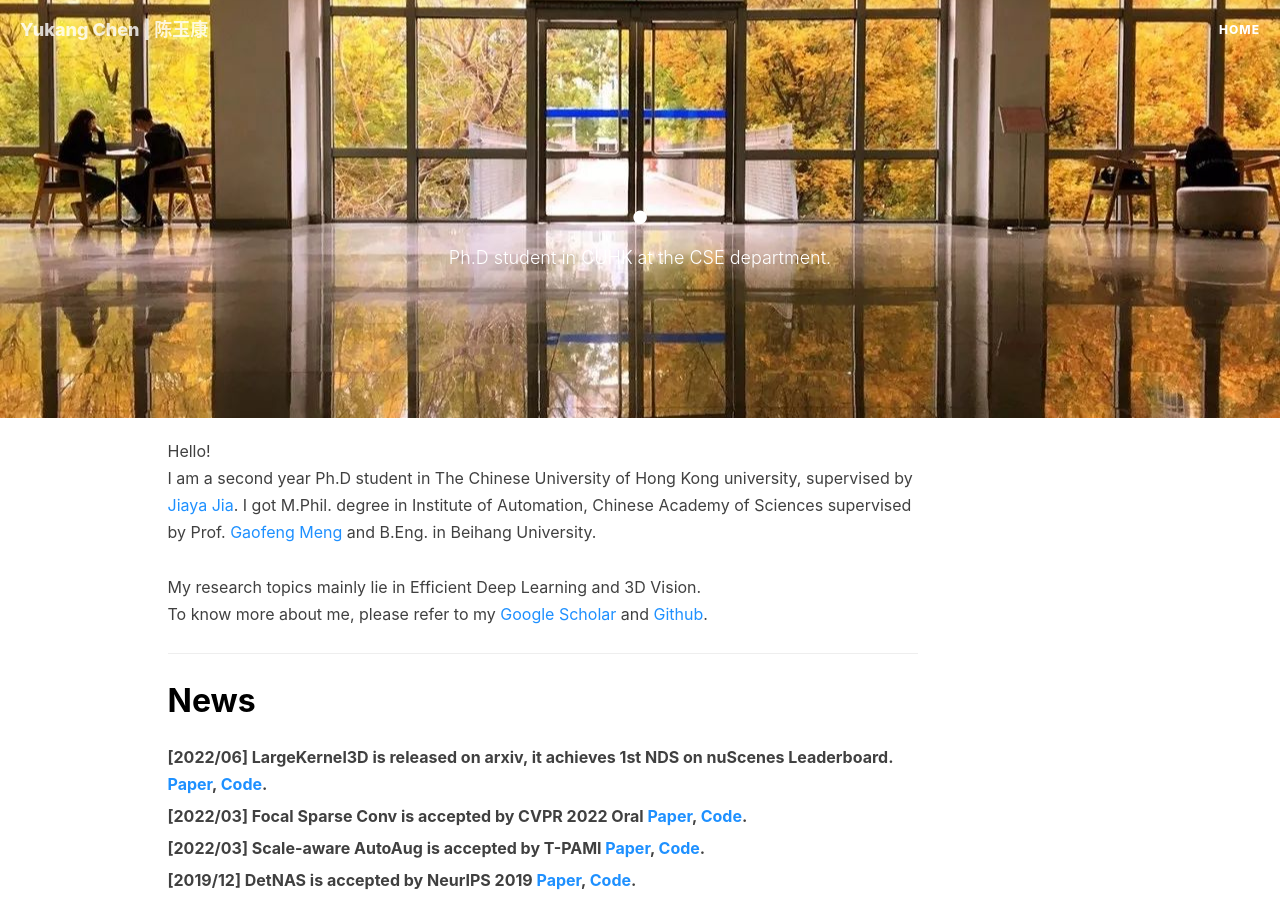
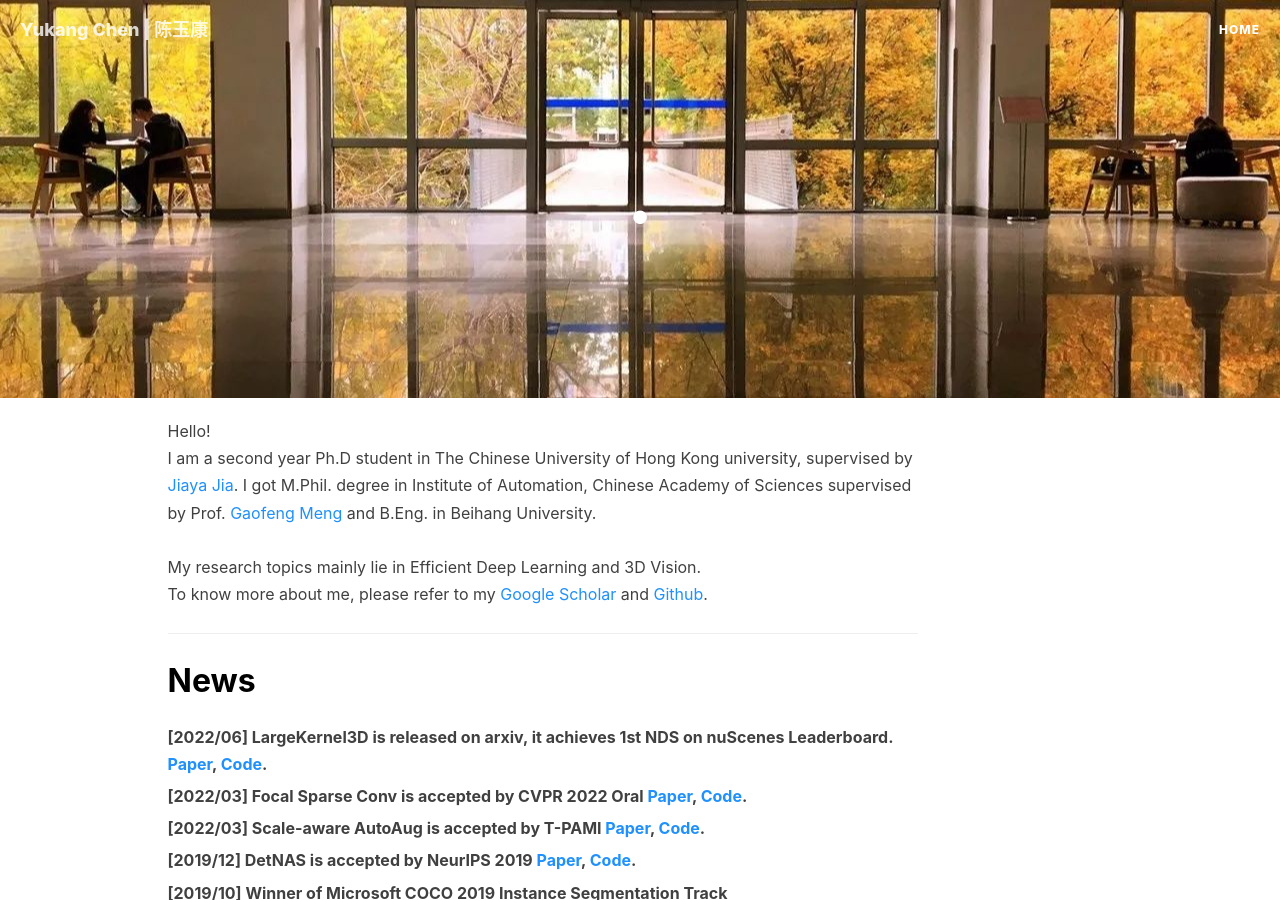
Before and after one commit to yukang2017/yukang2017.github.io, a Jekyll site: the page built from index.html, in a window 1280 px wide and 900 px high. Built offline with Jekyll 4.4.1, drawn with Linux system fonts in a browser that asks for light colours; nearby versions of some CDN libraries; the list of posts is cut into pages by our own code; comment, search, counter and statistics services are not loaded.

Commit message:
Update index.html

```diff
--- a/index.html
+++ b/index.html
@@ -1,6 +1,6 @@
 ---
 layout: page
-description: "Ph.D student in CUHK at the CSE department."
+description: ""
 ---
 
 <div class="post-preview">
```
